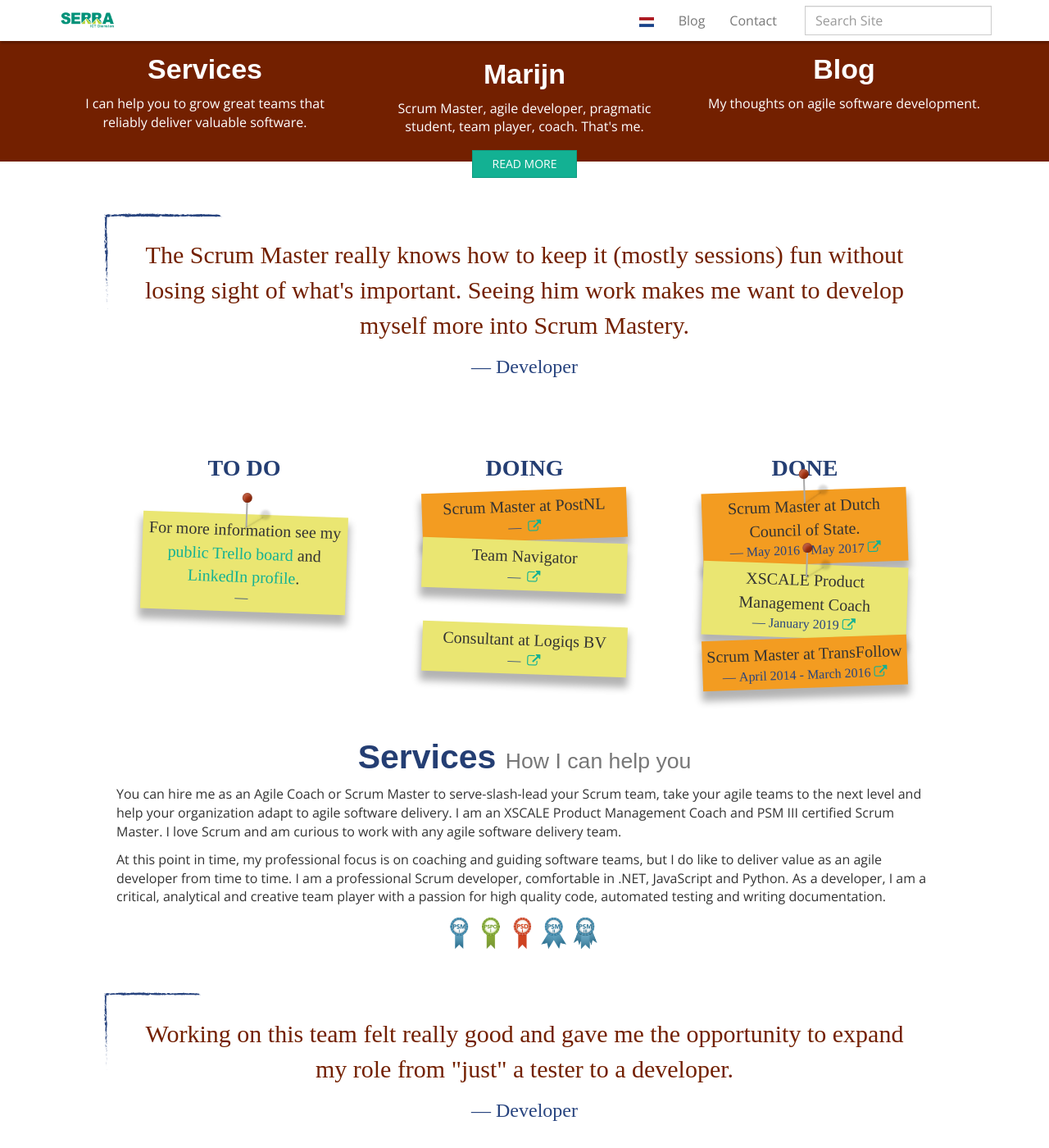
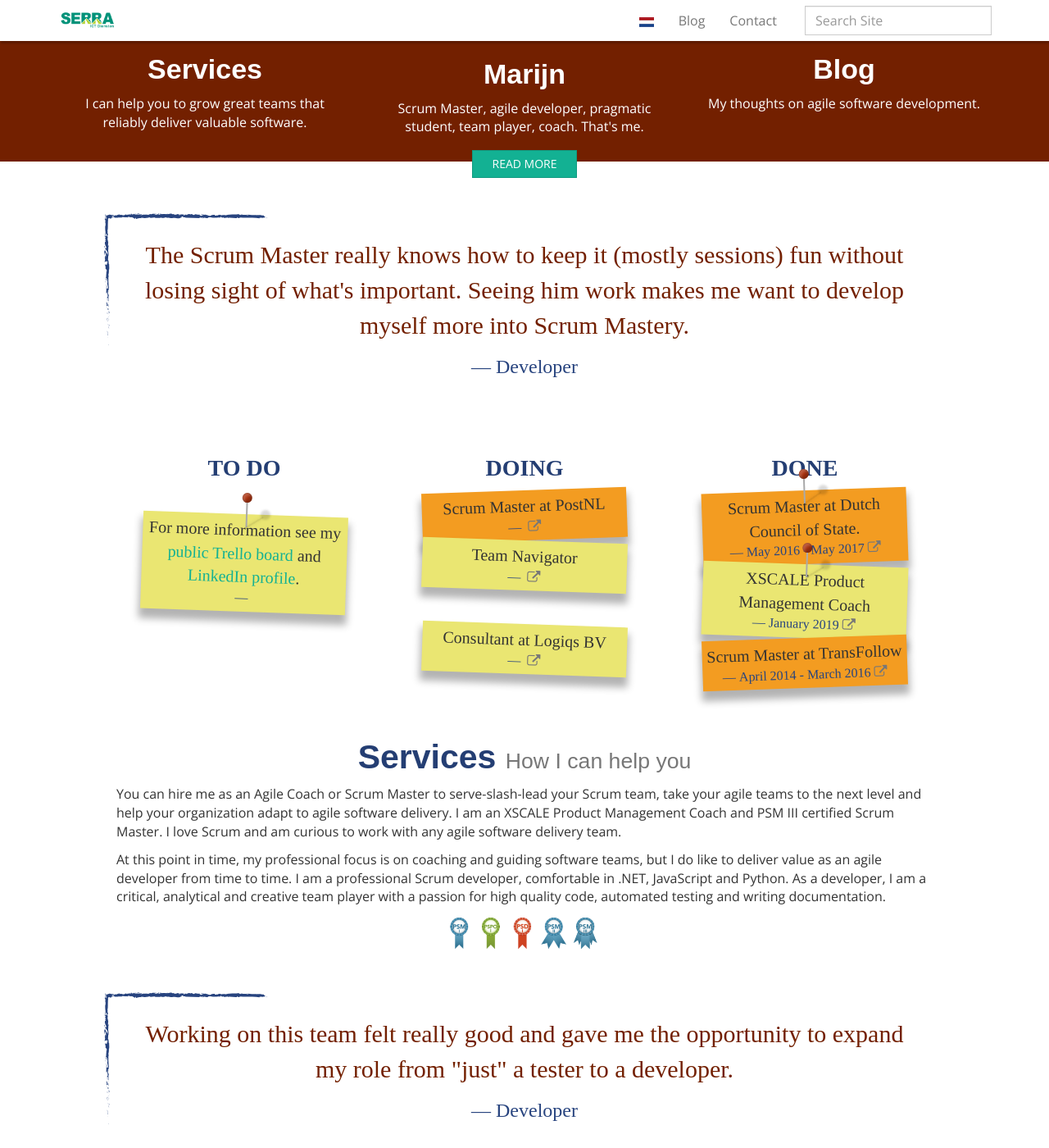
Before and after one commit to serraict/serraict.github.io, a Jekyll site: the page built from index.md, in a window 1280 px wide and 1400 px high, scrolled down 366 px. Shown: the whole window at 82% size. Built offline with Jekyll 4.4.1, drawn with Linux system fonts in a browser that asks for light colours; nearby versions of some CDN libraries; some web fonts are replaced.

Commit message:
Update quote styling

```diff
--- a/assets/themes/bootstrap/css/style.css
+++ b/assets/themes/bootstrap/css/style.css
@@ -346,7 +346,7 @@
   background-image: url(/assets/img/openquote.svg);
   background-position: top left;
   background-repeat: no-repeat;
-  background-size: auto 50%;
+  /*background-size: auto 50%;*/
   text-align: center;
 }
 
@@ -356,7 +356,16 @@
 }
 
 blockquote > :last-child:before {
-    content: '\2014 \00A0';
+  content: '\2014 \00A0';
+}
+
+blockquote i {
+  font-size: 80%;
+  color: #777;
+}
+
+blockquote li {
+  list-style-type: none;
 }
 
 .video-container {
```
